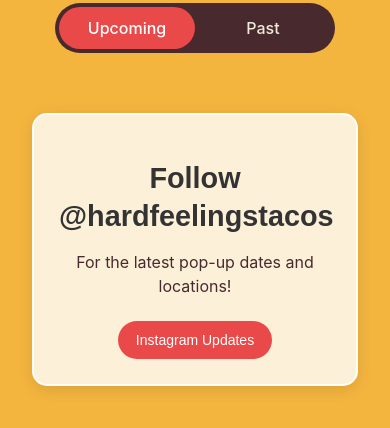
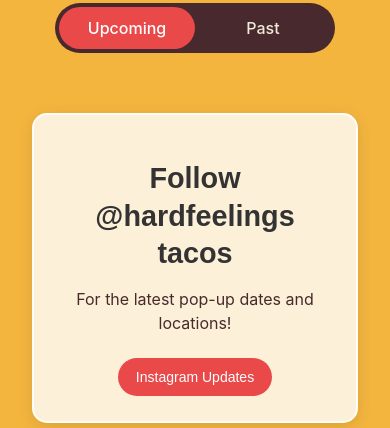
Before and after one commit to jordanchude/hard-feelings-tacos, a plain HTML site: page index.html in a window 390 px wide. Shown: the part 1833-2261 px from the top of the page. Drawn offline with nearby package versions, Linux system fonts and the light colour scheme; a script that the page names is missing.

Commit message:
Improve username display with natural line breaks
- Add manual line breaks to 'Follow @hardfeelingstacos'
- Display as: Follow / @hardfeelings / tacos
- Create more readable and natural text flow on mobile
- Increase CSS specificity for username-handle rules
- Ensure proper text wrapping across all mobile breakpoints

```diff
--- a/css/hard-feelings-tacos.webflow.css
+++ b/css/hard-feelings-tacos.webflow.css
@@ -4084,7 +4084,7 @@
   }
 
   /* Allow mid-word breaking for usernames/handles on mobile */
-  .upcoming-popups-container .event-item h3.username-handle {
+  .upcoming-popups-container .event-item h3.username-handle.heading-two.heading-brown {
     word-wrap: break-word !important;
     overflow-wrap: break-word !important;
     word-break: break-all !important;
@@ -4112,7 +4112,7 @@
   }
 
   /* Allow mid-word breaking for usernames/handles on mobile */
-  .upcoming-popups-container .event-item h3.username-handle {
+  .upcoming-popups-container .event-item h3.username-handle.heading-two.heading-brown {
     word-wrap: break-word !important;
     overflow-wrap: break-word !important;
     word-break: break-all !important;
@@ -4293,7 +4293,7 @@
   }
 
   /* Allow mid-word breaking for usernames/handles on mobile */
-  .upcoming-popups-container .event-item h3.username-handle {
+  .upcoming-popups-container .event-item h3.username-handle.heading-two.heading-brown {
     word-wrap: break-word !important;
     overflow-wrap: break-word !important;
     word-break: break-all !important;
--- a/index.html
+++ b/index.html
@@ -191,7 +191,7 @@
         <!-- Upcoming Events -->
         <div class="events-list" id="upcoming-events">
           <div class="event-item">
-            <h3 class="heading-two heading-brown username-handle">Follow @hardfeelingstacos</h3>
+            <h3 class="heading-two heading-brown username-handle">Follow<br>@hardfeelings<br>tacos</h3>
             <p class="paragraph-one paragraph-brown">For the latest pop-up dates and locations!</p>
             <a href="https://www.instagram.com/hardfeelingstacos" target="_blank" class="instagram-link">Instagram Updates</a>
           </div>
```
